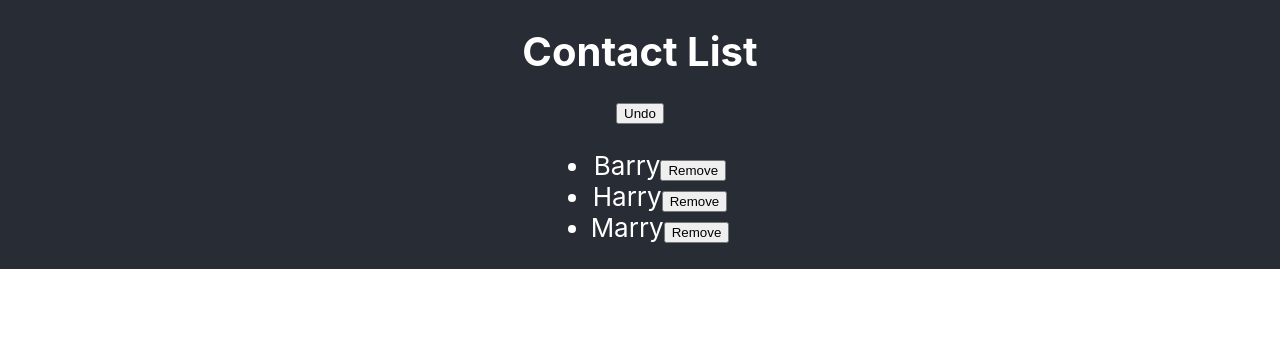
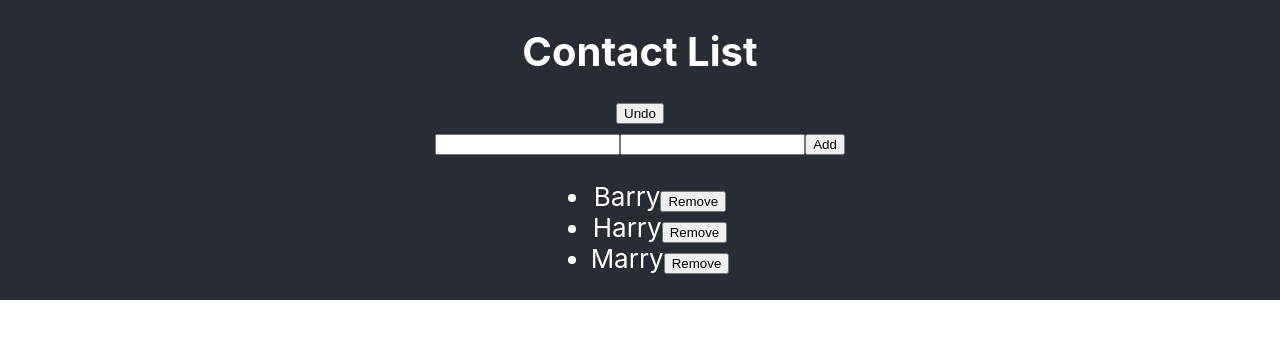
Before and after one commit to BalbinaK/contact-list, a React (Create React App) app: page / in a window 1280 px wide. Shown: the top 338 px of the page. Built offline with nearby package versions, Linux system fonts and the light colour scheme.

Commit message:
AddContactForm imported in App.js

```diff
--- a/src/components/AddContactForm/AddContactForm.js
+++ b/src/components/AddContactForm/AddContactForm.js
@@ -8,11 +8,17 @@ class AddContactForm extends Component {
 
   }
 
+  handleSubmit = event => {
+    event.preventDefault()
+  }
+
+
+
   render() {
     return (
       <div className="AddContactForm">
-        <form>
-          <input/>
+        <form onSubmit={this.handleSubmit}>
+          <input />
           <input />
           <button>Add</button>
         </form>
--- a/src/components/App/App.js
+++ b/src/components/App/App.js
@@ -1,4 +1,6 @@
 import React, { Component } from 'react';
+import AddContactForm from '../AddContactForm'
+
 import './App.css';
 
 
@@ -50,6 +52,7 @@ class App extends Component {
           <button onClick={this.handleUndo}>Undo</button>
         </header>
         <main className="App-main">
+        <AddContactForm/>
           <ul>
             {
               this.state.contacts.map(
```
